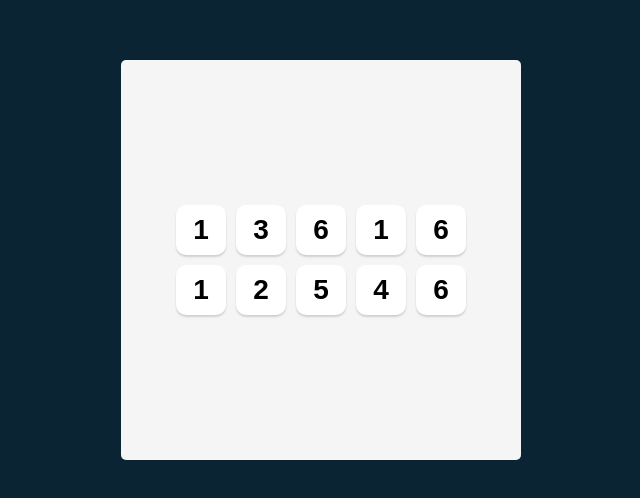
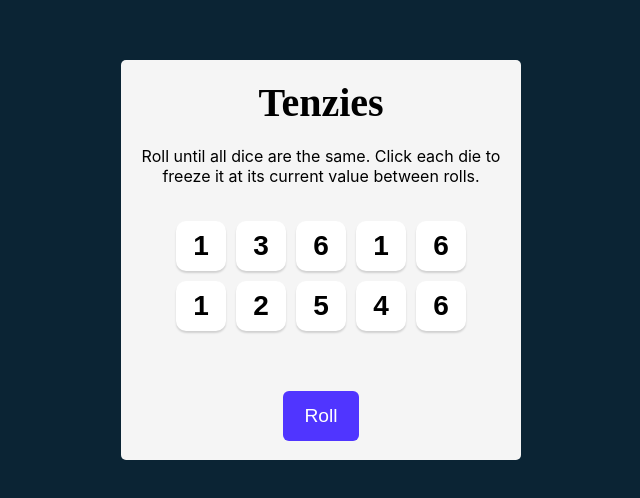
Before and after one commit to Ehtisham-Mustafa/chefclaude, a React (Create React App) app: page / in a window 1280 px wide. Shown: the part 140-638 px from the top of the page, without its empty margins (319-959 px from the left). Built offline with nearby package versions, Linux system fonts and the light colour scheme.

Commit message:
game project doen

```diff
--- a/package.json
+++ b/package.json
@@ -8,7 +8,9 @@
     "@testing-library/react": "^16.2.0",
     "@testing-library/user-event": "^13.5.0",
     "axios": "^1.8.4",
+    "nanoid": "^5.1.5",
     "react": "^19.0.0",
+    "react-confetti": "^6.4.0",
     "react-dom": "^19.0.0",
     "react-scripts": "5.0.1",
     "web-vitals": "^2.1.4"
--- a/src/Components/Die.jsx
+++ b/src/Components/Die.jsx
@@ -1,8 +1,11 @@
 export default function Die(props){
 
+    const styles={
+        backgroundColor:props.isHeld?"#59E391":"white"
+    }
     return(
         <>
-        <button>{props.val}</button>
+        <button style={styles} onClick={()=>props.hold(props.id)}>{props.val}</button>
         </>
     )
 }
--- a/src/Components/Tenzie.jsx
+++ b/src/Components/Tenzie.jsx
@@ -1,19 +1,60 @@
-import React from 'react'
+import React, { useState } from 'react'
 import Die from './Die'
+import { nanoid } from 'nanoid'
+import Confetti from 'react-confetti'
 
 export default function Tenzie(){
 
-    const [dice,setDice]=React.useState(generateAllNewDice())
+    const [dice,setDice]=React.useState(()=>generateAllNewDice())
+    const [tenzies,setTenzies]=useState(false)
+
+    const gameWon=dice.every(die=>die.isHeld) && dice.every(die=>die.value===dice[0].value)
+
     function generateAllNewDice(){
-      return new Array(10).fill(0).map(()=>Math.ceil(Math.random()*6))
+      return new Array(10)
+      .fill(0)
+      .map(()=>(
+        {
+            value:Math.ceil(Math.random()*6),
+            isHeld:false,
+            id:nanoid()
+
+        }))
     }
+        function hold(id){
+            setDice(oldDice=> oldDice.map(die=>
+                die.id===id?{...die,isHeld:!die.isHeld}:die
+                )
+            )
+        }
+    const diceElements=dice.map(dieObject=>(
+    <Die
+    key={dieObject.id}
+    val={dieObject.value}
+     isHeld={dieObject.isHeld}
+     hold={hold}
+     id={dieObject.id}
+     />
 
-    const diceElements=dice.map(num=><Die val={num}/>)
+))
+    function rollDice(){
+        if(!gameWon){
+        setDice(oldDice=>oldDice.map(die=>
+            die.isHeld?die:{...die,value:Math.ceil(Math.random()*6)}
+        ))
+    }else{
+        setDice(()=>generateAllNewDice())
+    }
+    }
     return(
         <main>
+            {gameWon && <Confetti/>}
+               <h1 className="title">Tenzies</h1>
+               <p className="instructions">Roll until all dice are the same. Click each die to freeze it at its current value between rolls.</p>
             <div className="dice-container">
       {diceElements}
          </div>
+         <button className='roll-dice' onClick={rollDice}>{gameWon?"New Game":"Roll"}</button>
         </main>
     )
 }
--- a/src/index.css
+++ b/src/index.css
@@ -22,7 +22,7 @@ max-width:400px;
 main{
   display:flex;
   flex-direction: column;
-  justify-content: center;
+  justify-content: space-evenly;
   align-items: center;
   background-color: #f5f5f5;
   height: 100%;
@@ -30,10 +30,23 @@ main{
 
 
 }
+.title {
+  font-size: 40px;
+  margin: 0;
+}
+
+.instructions {
+  font-family: 'Inter', sans-serif;
+  font-weight: 400;
+  margin-top: 0;
+  text-align: center;
+}
+
 .dice-container{
   display: grid;
   grid-template-columns: repeat(5, 1fr); /* 3 equal columns */
   gap:10px;
+  margin-bottom: 40px;
 }
 
 .dice-container button{
@@ -48,7 +61,18 @@ main{
   cursor: pointer;
   font-family: sans-serif;
 }
+button.roll-dice{
+  height: 50px;
+  white-space: nowrap;
+  width:auto;
+  padding:6px 21px;
+  border:none;
+  border-radius:6px;
+  background-color: #5035FF;
+  color:white;
+  font-size:1.2rem;
 
+}
 /* main {
   display: flex;
   justify-content: center;
```
Also changed, not shown: 1 other file (tests, documents, lock files or other folders).
